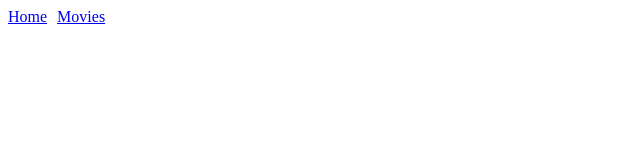
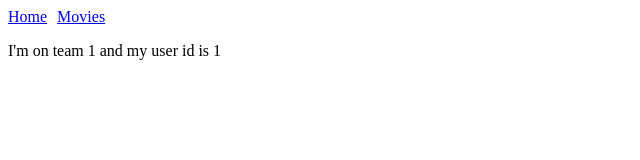
Before and after one commit to vitalic-web/vue-school-nuxt-3, a Nuxt app: page /teams/1/users/1 in a window 1280 px wide. Before the commit this address had no page. Shown: the top 160 px of the page, without its empty margins (0-640 px from the left). Built offline with nearby package versions, Linux system fonts and the light colour scheme.

Commit message:
Add movies id and teams id pages

```diff
--- /dev/null
+++ b/pages/movies/[id].vue
@@ -0,0 +1,5 @@
+<template>
+  <div>
+      <h1>{{ $route.params.id }}</h1>
+  </div>
+</template>
--- /dev/null
+++ b/pages/teams/[teamSlug]/users/[userId].vue
@@ -0,0 +1,9 @@
+<script setup>
+const route = useRoute();
+const message = computed(()=> `I'm on team ${route.params.teamSlug} and my user id is ${route.params.userId}`)
+</script>
+<template>
+    <p>
+        {{ message }}
+    </p>
+</template>
```
